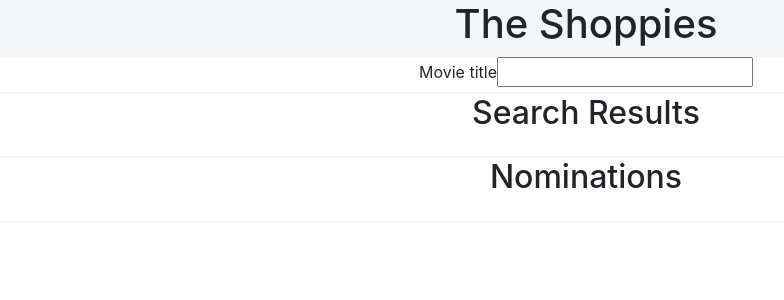
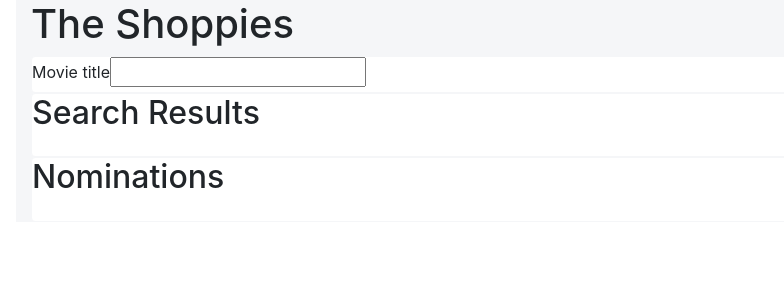
Before and after one commit to Buraisx/the-shoppies, a React (Create React App) app: page / in a window 1280 px wide. Shown: the top 300 px of the page, without its empty margins (54-838 px from the left). Built offline with nearby package versions, Linux system fonts and the light colour scheme.

Commit message:
feat: add local storage feature for nominations

```diff
--- a/src/App.js
+++ b/src/App.js
@@ -7,7 +7,9 @@ import './App.scss';
 
 
 const App = () => {
-  const [nominations, setNominations] = useState({});
+  const [nominations, setNominations] = useState(
+    JSON.parse(localStorage.getItem('nominations')) || {}
+  );
   const [results, setResults] = useState([]);
   const [term, setTerm] = useState('');
   const [isLoading, setIsLoading] = useState(false);
@@ -27,11 +29,11 @@ const App = () => {
 
       if(data["Response"] === "True") {
         setResults(data["Search"]);
-        console.log(results);
       }
 
     }
   }
+
   /**
    * Adds a movie to the nominations list
    * @param {Object} nomination
@@ -39,12 +41,10 @@ const App = () => {
   const addNomination = (movie) => {
     // check if nomination exists in the nomination list first
     if (!(movie.imdbID in nominations)) {
-      setNominations(
-        {
-          ...nominations,
-          [movie.imdbID]: movie
-        }
-      );
+      setNominations({
+        ...nominations,
+        [movie.imdbID]: {...movie, enumerable: true }
+      });
     }
   }
 
@@ -57,15 +57,14 @@ const App = () => {
     delete newNominations[nominationId];
     setNominations({...newNominations});
   }
-  // useEffect(()=> {
-  //   (async () => {
-  //     const response = await fetch(`http://www.omdbapi.com/?s=${term}&apikey=2b3a969f&type=movie&page=1`);
-  //     const data = await response.json();
-  //     console.log(data);
-  //   })();
-  // }, [term]);
+
+  // Save nominations to local storage everytime its updated
+  useEffect(() => {
+    localStorage.setItem('nominations', JSON.stringify(nominations));
+  }, [nominations]);
+
   return (
-    <main className="App">
+    <main className="container">
       <h1>The Shoppies</h1>
       <SearchBar
         queryTerm={queryTerm}
--- a/src/App.scss
+++ b/src/App.scss
@@ -1,5 +1,4 @@
-.App {
-  text-align: center;
+.container {
   background-color: #F5F6F8;
 }
 
--- a/src/components/NominationsContainer.js
+++ b/src/components/NominationsContainer.js
@@ -6,8 +6,6 @@ import React from 'react';
  * @param {function} changeNomination
  */
 const NominationsContainer = ({ nominations, removeNomination }) => {
-  console.log(nominations)
-
   return (
     <section className="card">
       <h2>Nominations</h2>
--- a/src/components/SearchBar.js
+++ b/src/components/SearchBar.js
@@ -1,10 +1,15 @@
 import React from 'react';
 
+/**
+ * Live search bar component that queries OMDB on input change
+ * @param {function} queryTerm - function that queries the term
+ * @param {string} term - search term in input box
+ */
 const SearchBar = ({queryTerm, term}) => {
 
   return (
     <section className="card">
-      <form>
+      <form onSubmit={(e) => e.preventDefault()}>
         <label htmlFor="search-term">Movie title</label>
         <input
           id="search-term"
```
